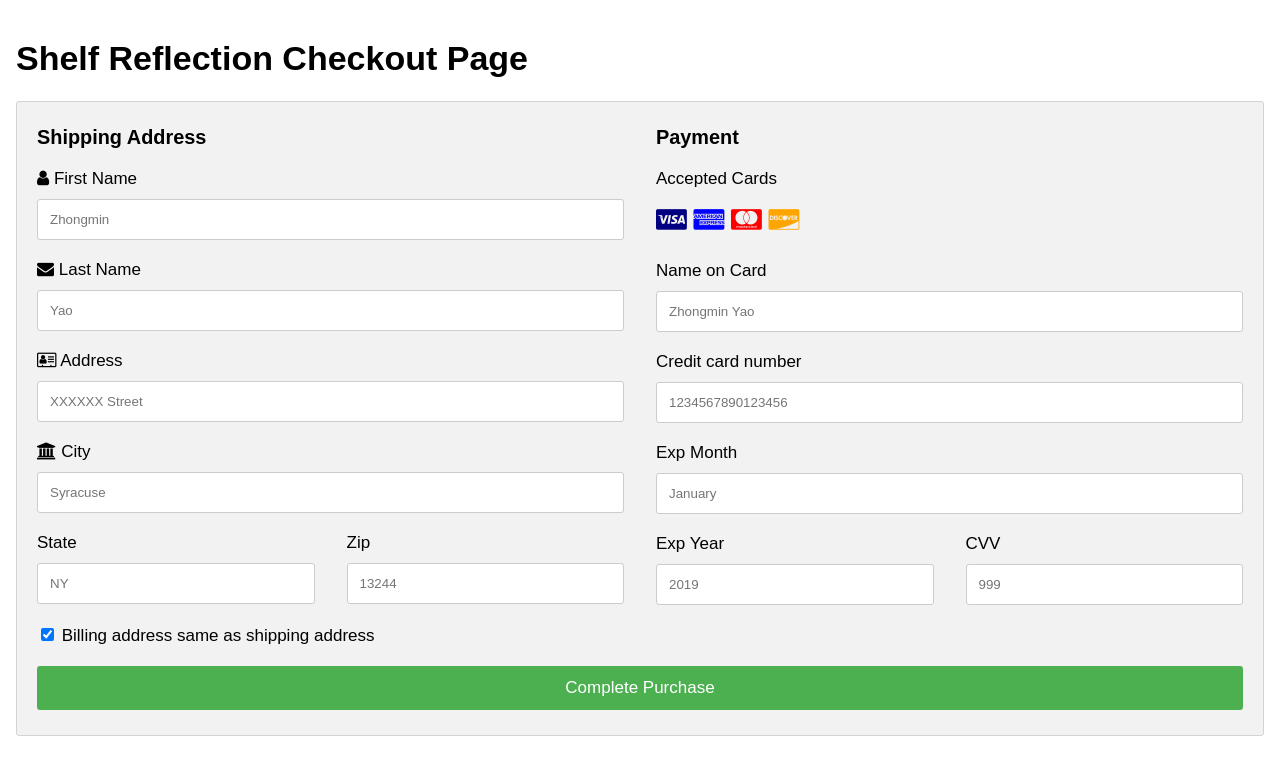
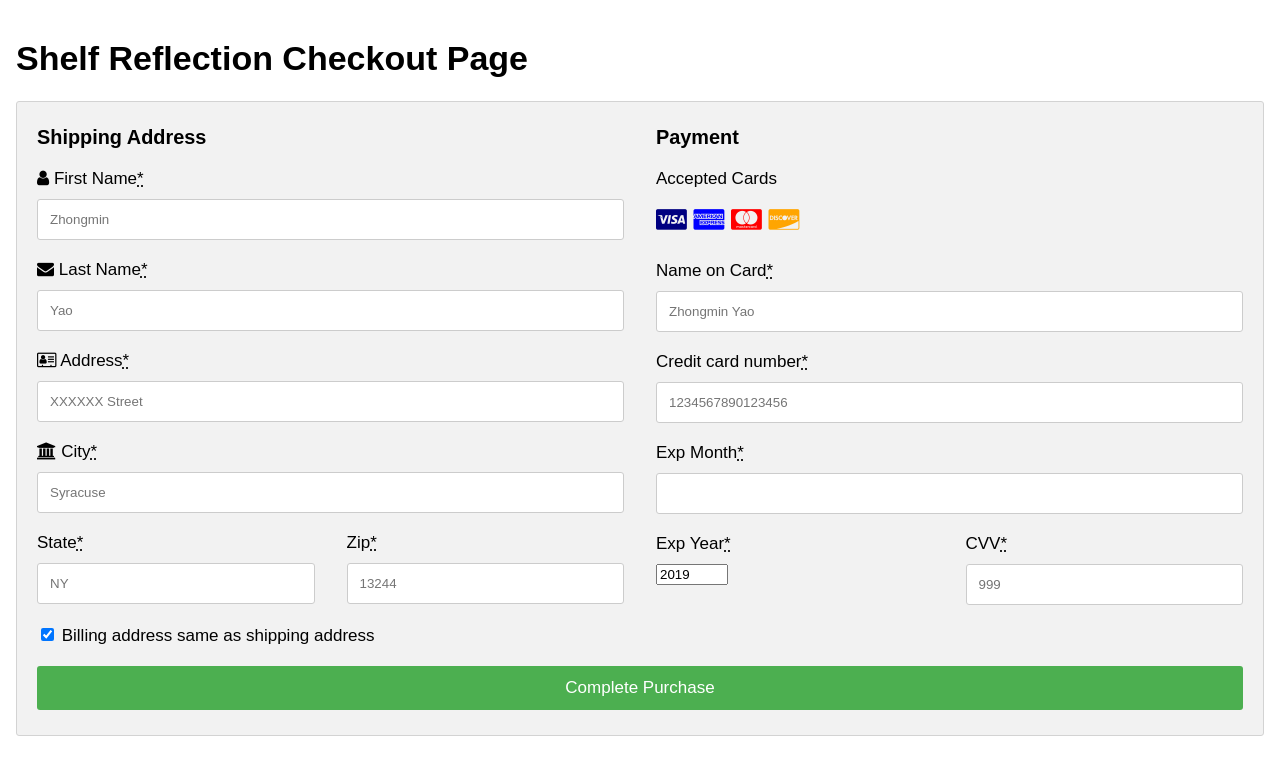
Before and after one commit to ZhongminYao/CIS452-Project, a plain HTML site: page public/Payment.html in a window 1280 px wide. Drawn offline with Linux system fonts and the light colour scheme; some packages are replaced by stand-ins of ours.

Commit message:
input restrictions added

```diff
--- a/public/Payment.html
+++ b/public/Payment.html
@@ -133,23 +133,23 @@ span.price {
         <div class="row">
           <div class="col-50">
             <h3>Shipping Address</h3>
-            <label for="fname"><i class="fa fa-user"></i> First Name</label>
-            <input type="text" id="fname" name="firstname" placeholder="Zhongmin">
-            <label for="lname"><i class="fa fa-envelope"></i> Last Name</label>
-            <input type="text" id="lname" name="lastname" placeholder="Yao">
-            <label for="adr"><i class="fa fa-address-card-o"></i> Address</label>
-            <input type="text" id="adr" name="address" placeholder="XXXXXX Street">
-            <label for="city"><i class="fa fa-institution"></i> City</label>
-            <input type="text" id="city" name="city" placeholder="Syracuse">
+            <label for="fname"><i class="fa fa-user"></i> First Name<abbr title="This field is mandatory">*</abbr></label>
+            <input type="text" id="fname" name="firstname" placeholder="Zhongmin" required>
+            <label for="lname"><i class="fa fa-envelope"></i> Last Name<abbr title="This field is mandatory">*</abbr></label>
+            <input type="text" id="lname" name="lastname" placeholder="Yao" required>
+            <label for="adr"><i class="fa fa-address-card-o"></i> Address<abbr title="This field is mandatory">*</abbr></label>
+            <input type="text" id="adr" name="address" placeholder="XXXXXX Street" required>
+            <label for="city"><i class="fa fa-institution"></i> City<abbr title="This field is mandatory">*</abbr></label>
+            <input type="text" id="city" name="city" placeholder="Syracuse" required>
 
             <div class="row">
               <div class="col-50">
-                <label for="state">State</label>
-                <input type="text" id="state" name="state" placeholder="NY">
+                <label for="state">State<abbr title="This field is mandatory">*</abbr></label>
+                <input type="text" id="state" name="state" placeholder="NY" required>
               </div>
               <div class="col-50">
-                <label for="zip">Zip</label>
-                <input type="text" id="zip" name="zip" placeholder="13244">
+                <label for="zip">Zip<abbr title="This field is mandatory">*</abbr></label>
+                <input type="text" id="zip" name="zip" placeholder="13244" required>
               </div>
             </div>
           </div>
@@ -163,20 +163,36 @@ span.price {
               <i class="fa fa-cc-mastercard" style="color:red;"></i>
               <i class="fa fa-cc-discover" style="color:orange;"></i>
             </div>
-            <label for="cname">Name on Card</label>
-            <input type="text" id="cname" name="cardname" placeholder="Zhongmin Yao">
-            <label for="ccnum">Credit card number</label>
-            <input type="text" id="ccnum" name="cardnumber" placeholder="1234567890123456">
-            <label for="expmonth">Exp Month</label>
-            <input type="text" id="expmonth" name="expmonth" placeholder="January">
+            <label for="cname">Name on Card<abbr title="This field is mandatory">*</abbr></label>
+            <input type="text" id="cname" name="cardname" placeholder="Zhongmin Yao" required>
+            <label for="ccnum">Credit card number<abbr title="This field is mandatory">*</abbr></label>
+            <input type="text" id="ccnum" name="cardnumber" placeholder="1234567890123456" required minlength="16" maxlength="16">
+            <label for="expmonth">Exp Month<abbr title="This field is mandatory">*</abbr></label>
+            <input type="text" id="expmonth" name="month" list="l1" required
+                   pattern="[Jj]anurary[Ff]ebruary[Mm]arch[Aa]pril[Mm]ay[Jj]une[Aa]ugust[Ss]eptember[Oo]ctober[Nn]ovember[Dd]ecember">
+            <datalist id="l1">
+              <option>Janurary</option>
+              <option>February</option>
+              <option>March</option>
+              <option>April</option>
+              <option>May</option>
+              <option>June</option>
+              <option>July</option>
+              <option>August</option>
+              <option>September</option>
+              <option>October</option>
+              <option>November</option>
+              <option>December</option>
+            </datalist>
+
             <div class="row">
               <div class="col-50">
-                <label for="expyear">Exp Year</label>
-                <input type="text" id="expyear" name="expyear" placeholder="2019">
+                  <label for="expyear">Exp Year<abbr title="This field is mandatory">*</abbr></label>
+                  <input type="number" id="expmonth" name="year" required value="2019" min="2019" max="2029" >
               </div>
               <div class="col-50">
-                <label for="cvv">CVV</label>
-                <input type="text" id="cvv" name="cvv" placeholder="999">
+                <label for="cvv">CVV<abbr title="This field is mandatory">*</abbr></label>
+                <input type="text" id="cvv" name="cvv" placeholder="999" required minlength="3" maxlength="3">
               </div>
             </div>
           </div>
```
